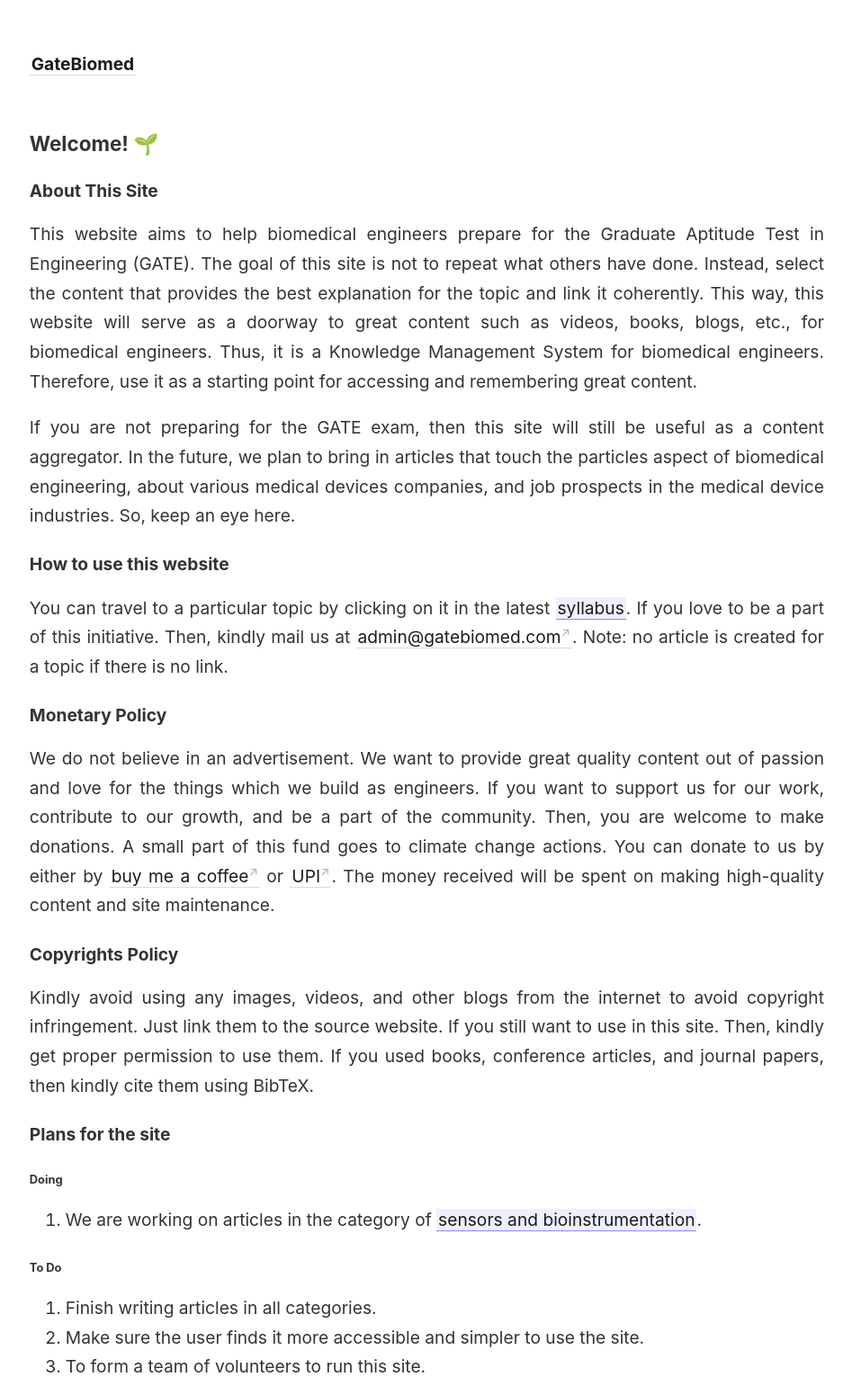
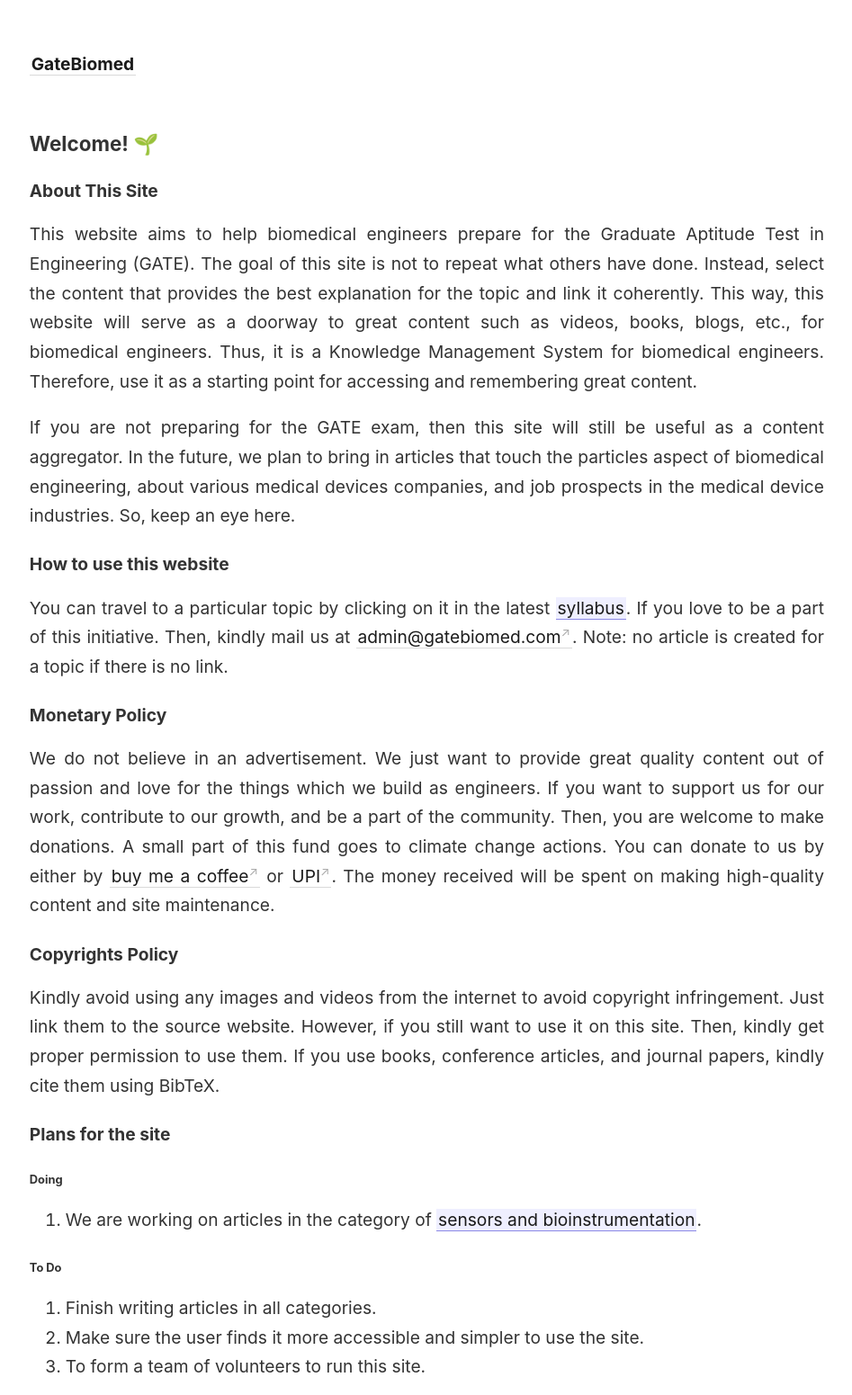
Before and after one commit to ajaygunalan/biomedrobo, a Jekyll site: the page built from _pages/index.md, in a window 1280 px wide, cut to the strip 0-1551 px from the top of the page. Shown: the whole strip at 90% size, without its empty margins (44-991 px from the left). Built offline with Jekyll 4.4.1, drawn with Linux system fonts in a browser that asks for light colours.

Commit message:
updated home page

```diff
--- a/_pages/index.md
+++ b/_pages/index.md
@@ -18,10 +18,10 @@ If you are not preparing for the GATE exam, then this site will still be useful
 You can travel to a particular topic by clicking on it in the latest [[syllabus]]. If you love to be a part of this initiative. Then, kindly mail us at [admin@gatebiomed.com](mailto:admin@gatebiomed.com). Note: no article is created for a topic if there is no link.
 
 #### Monetary Policy
-We do not believe in an advertisement. We want to provide great quality content out of passion and love for the things which we build as engineers. If you want to support us for our work, contribute to our growth, and be a part of the community. Then, you are welcome to make donations. A small part of this fund goes to climate change actions. You can donate to us by either by [buy me a coffee](https://www.buymeacoffee.com/gateBiomed) or [UPI](https://upayi.ml/ajay.gunalan@axisbank). The money received will be spent on making high-quality content and site maintenance.
+We do not believe in an advertisement. We just want to provide great quality content out of passion and love for the things which we build as engineers. If you want to support us for our work, contribute to our growth, and be a part of the community. Then, you are welcome to make donations. A small part of this fund goes to climate change actions. You can donate to us by either by [buy me a coffee](https://www.buymeacoffee.com/gateBiomed) or [UPI](https://upayi.ml/ajay.gunalan@axisbank). The money received will be spent on making high-quality content and site maintenance.
 
 #### Copyrights Policy
-Kindly avoid using any images, videos, and other blogs from the internet to avoid copyright infringement. Just link them to the source website. If you still want to use in this site. Then, kindly get proper permission to use them. If you used books, conference articles, and journal papers, then kindly cite them using BibTeX.
+Kindly avoid using any images and videos from the internet to avoid copyright infringement. Just link them to the source website. However, if you still want to use it on this site. Then, kindly get proper permission to use them. If you use books, conference articles, and journal papers, kindly cite them using BibTeX.
 
 #### Plans for the site
 ###### Doing
```
